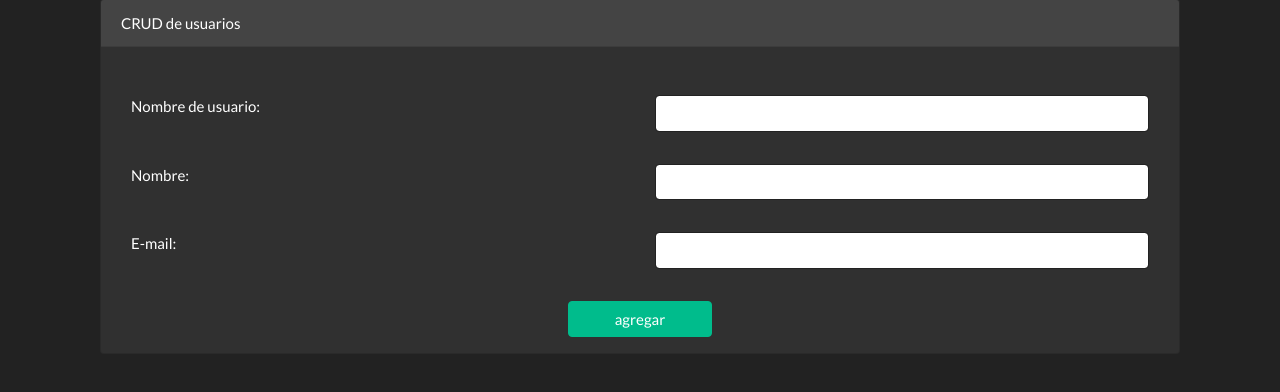
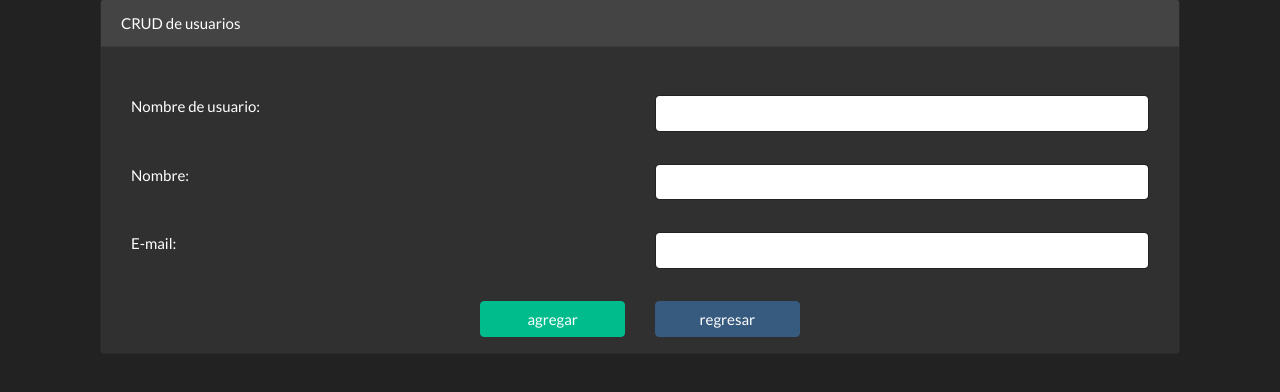
Before and after one commit to JoseVale99/crud-users-flask, a Flask app: page /add_user in a window 1280 px wide. Shown: the part 112-504 px from the top of the page. Run offline with Flask 2, Linux system fonts and the light colour scheme; some libraries are stand-ins or nearby versions.

Commit message:
✅ Adding: adding user

```diff
--- a/app/templates/add.html
+++ b/app/templates/add.html
@@ -59,7 +59,11 @@
                 <div class="row justify-content-md-center">
                   <div class="col col-lg-2">
                    <button class="btn btn-success btn-block rounded">agregar</button>
+
                   </div>
+                  <div class="col col-lg-2">
+                    <a href="/" class="btn btn-primary btn-block rounded"> regresar</a>
+                   </div>
         </div>
 
             </div>
```
